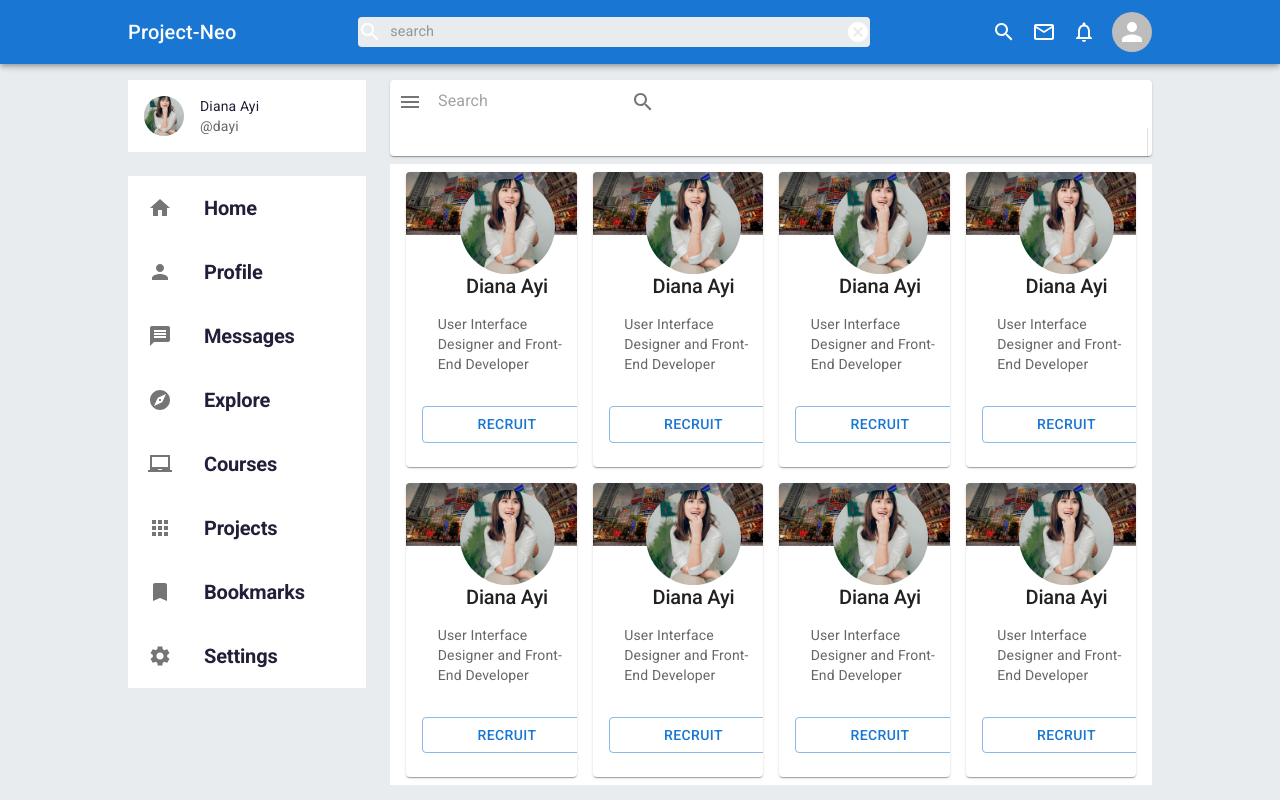
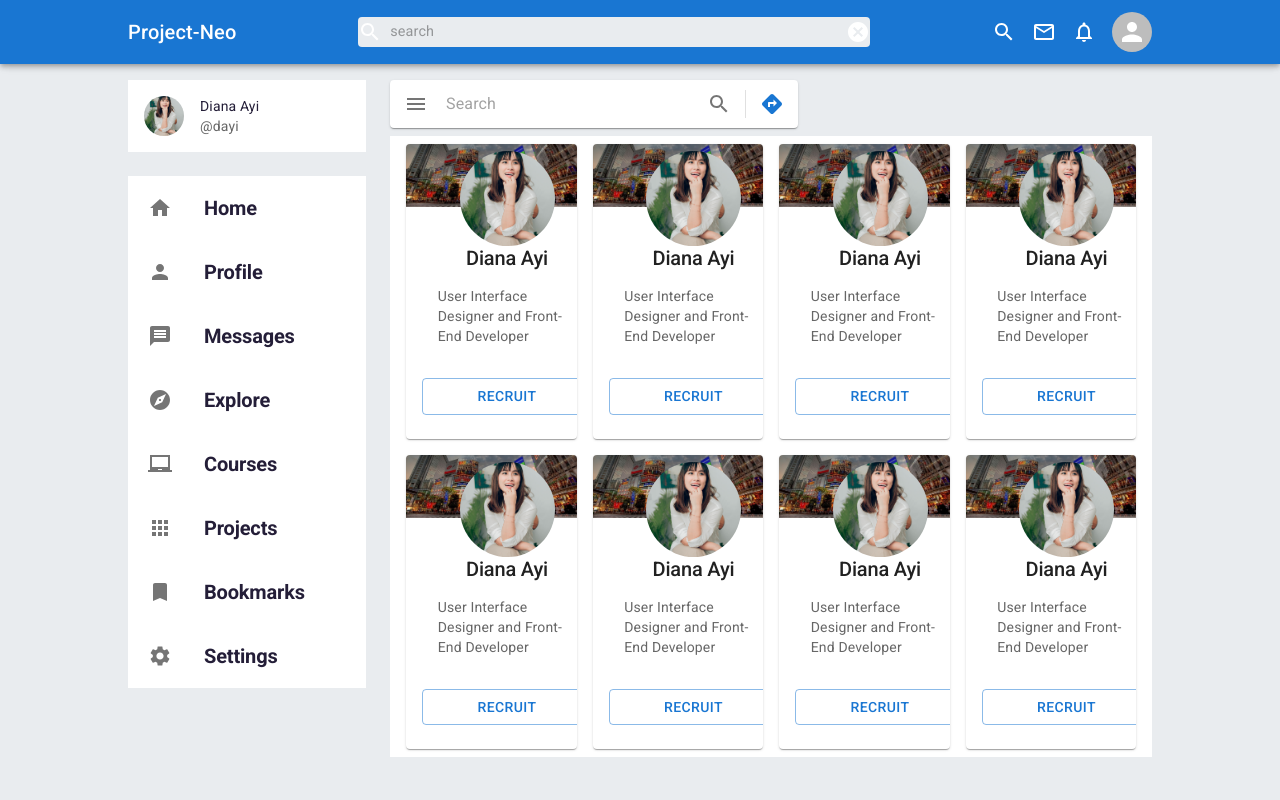
Before and after one commit to jpzambranoleon/project-neo-front-end, a React (Create React App) app: page /explore in a window 1280 px wide. Built offline with nearby package versions, Linux system fonts and the light colour scheme.

Commit message:
updated SearchBar.jsx

```diff
--- a/src/pages/Explore/components/SearchBar.jsx
+++ b/src/pages/Explore/components/SearchBar.jsx
@@ -1,10 +1,13 @@
-import { Menu, Search } from "@mui/icons-material";
+import { Directions, Menu, Search } from "@mui/icons-material";
 import { Divider, IconButton, InputBase, Paper } from "@mui/material";
 
 const SearchBar = () => {
     return (
-        <Paper component="form" >
-            <IconButton>
+        <Paper
+            component="form"
+            sx={{ p: '2px 4px', display: 'flex', alignItems: 'center', width: 400 }}
+        >
+            <IconButton sx={{ p: '10px' }} aria-label="menu">
                 <Menu />
             </IconButton>
             <InputBase
@@ -12,10 +15,13 @@ const SearchBar = () => {
                 placeholder="Search"
                 inputProps={{ 'aria-label': 'search' }}
             />
-             <IconButton type="submit" sx={{ p: '10px' }} aria-label="search">
+            <IconButton type="submit" sx={{ p: '10px' }} aria-label="search">
                 <Search />
             </IconButton>
             <Divider sx={{ height: 28, m: 0.5 }} orientation="vertical" />
+            <IconButton color="primary" sx={{ p: '10px' }} aria-label="directions">
+                <Directions />
+            </IconButton>
         </Paper>
     );
 };
```
